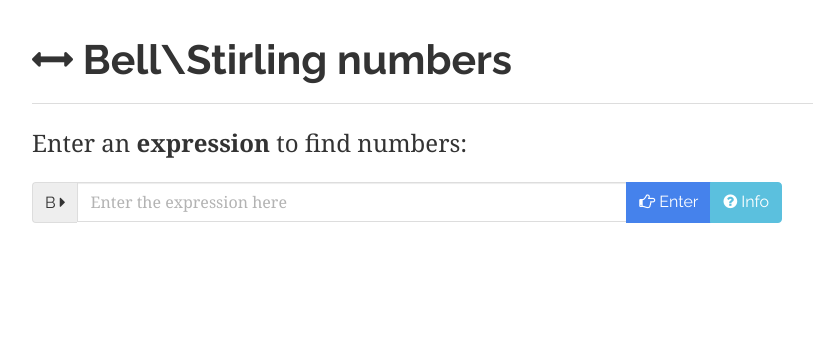
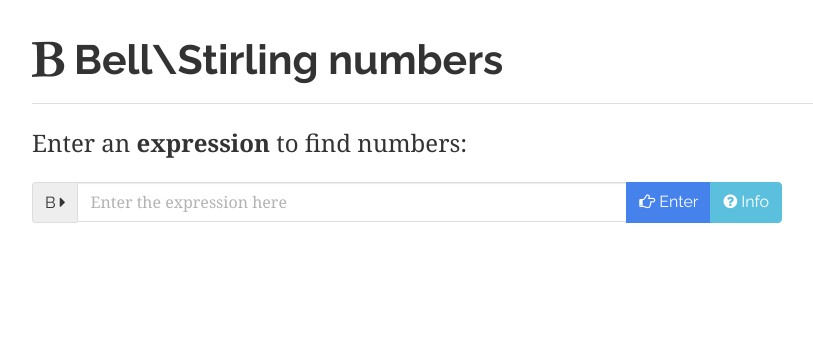
Before and after one commit to marianpetruk/Discrete_Math_project, a Flask app: page /bell_stirling_numbers in a window 1280 px wide. Shown: the part 67-420 px from the top of the page, without its empty margins (38-851 px from the left). Run offline with Flask 2, Linux system fonts and the light colour scheme; some libraries are stand-ins or nearby versions.

Commit message:
Update placeholder.bell_stirling_numbers.html

```diff
--- a/templates/pages/placeholder.bell_stirling_numbers.html
+++ b/templates/pages/placeholder.bell_stirling_numbers.html
@@ -1,6 +1,6 @@
 {% extends 'layouts/main.html' %} {% block title %}Bell\Stirling numbers{% endblock %} {% block content %}
 <div class="page-header">
-   <h1><i class="fa fa-arrows-h" aria-hidden="true"></i>  Bell\Stirling numbers</h1>
+   <h1><i class="fa fa-bold" aria-hidden="true"></i>  Bell\Stirling numbers</h1>
 </div>
 <div class="row">
 <div class="col-md-8">
```
